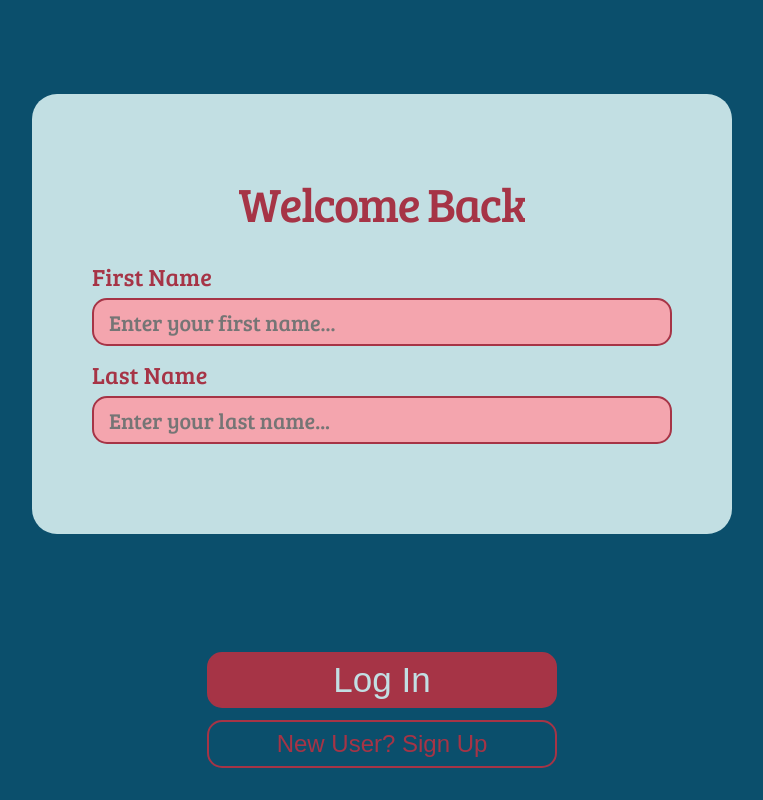
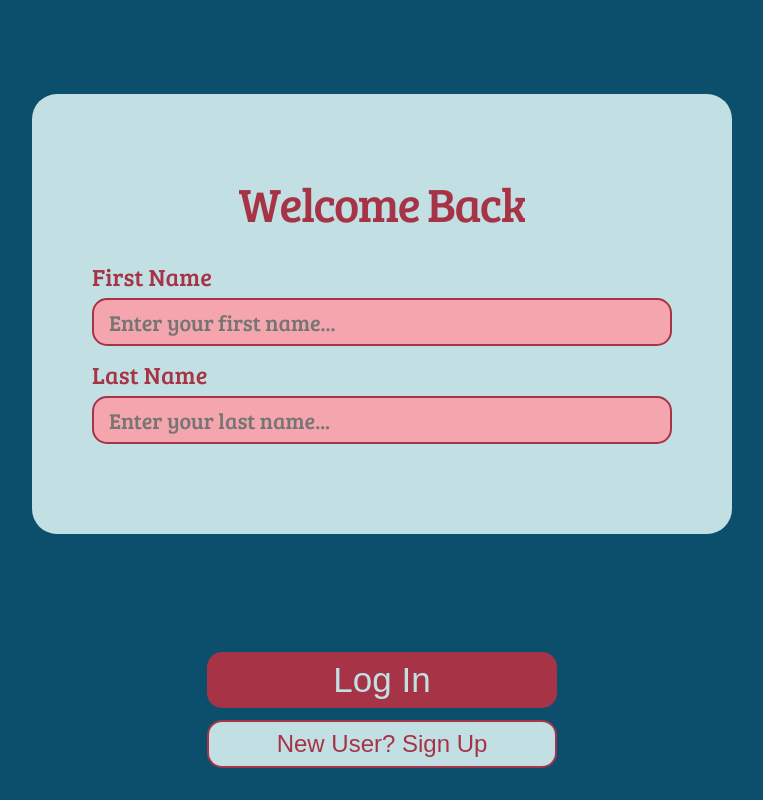
Before and after one commit to wav2length/371final, a React (Vite) app in the folder webapp/: page /login in a window 1280 px wide. Shown: the whole page, without its empty margins (258-1021 px from the left). Built offline with nearby package versions, Linux system fonts and the light colour scheme; no server answers; a web font is replaced by a local one.

Commit message:
Small background change

```diff
--- a/webapp/src/Login.css
+++ b/webapp/src/Login.css
@@ -109,7 +109,7 @@ h1#login-heading {
   width: min(350px, 70vw);
   font-size: clamp(16px, 2vw, 24px);
   color: #A63446;
-  background-color: transparent;
+  background-color: #C2DFE3;
   border: 2px solid #A63446;
   border-radius: 15px;
   cursor: pointer;
```
